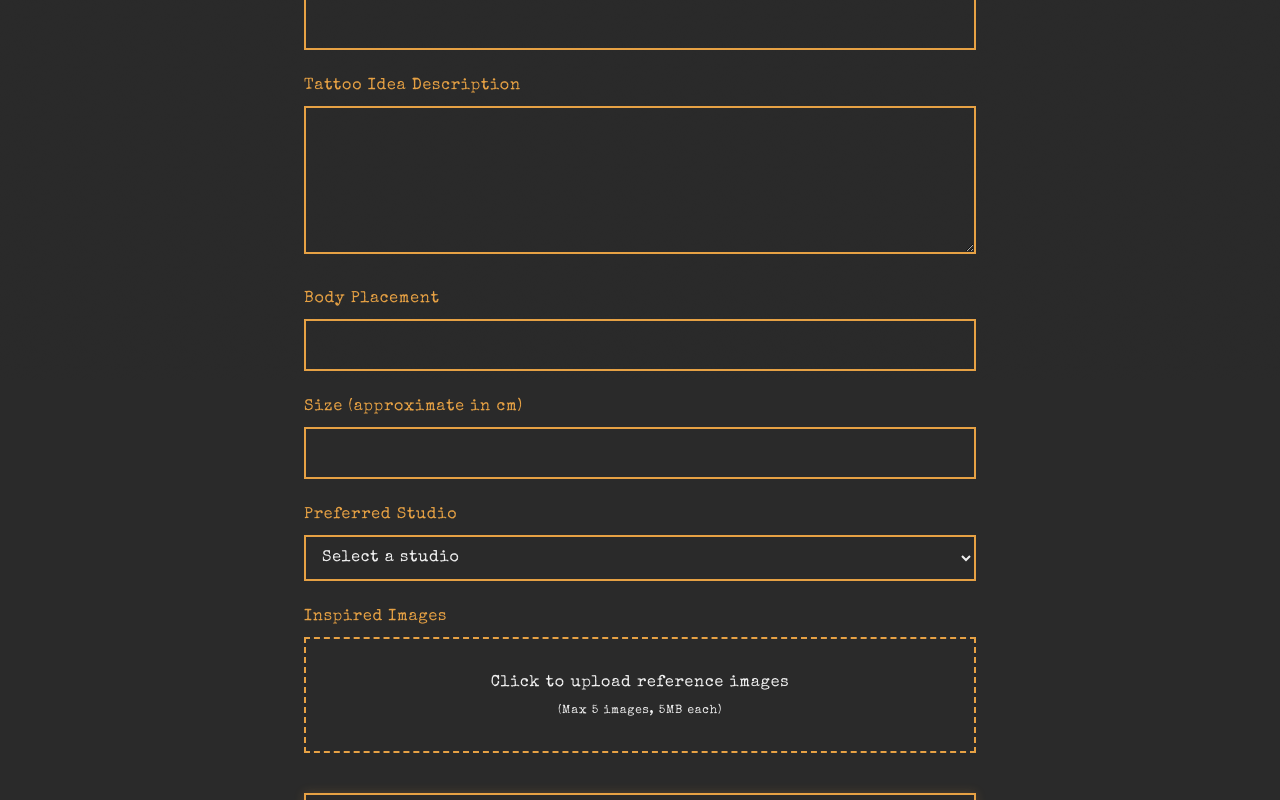
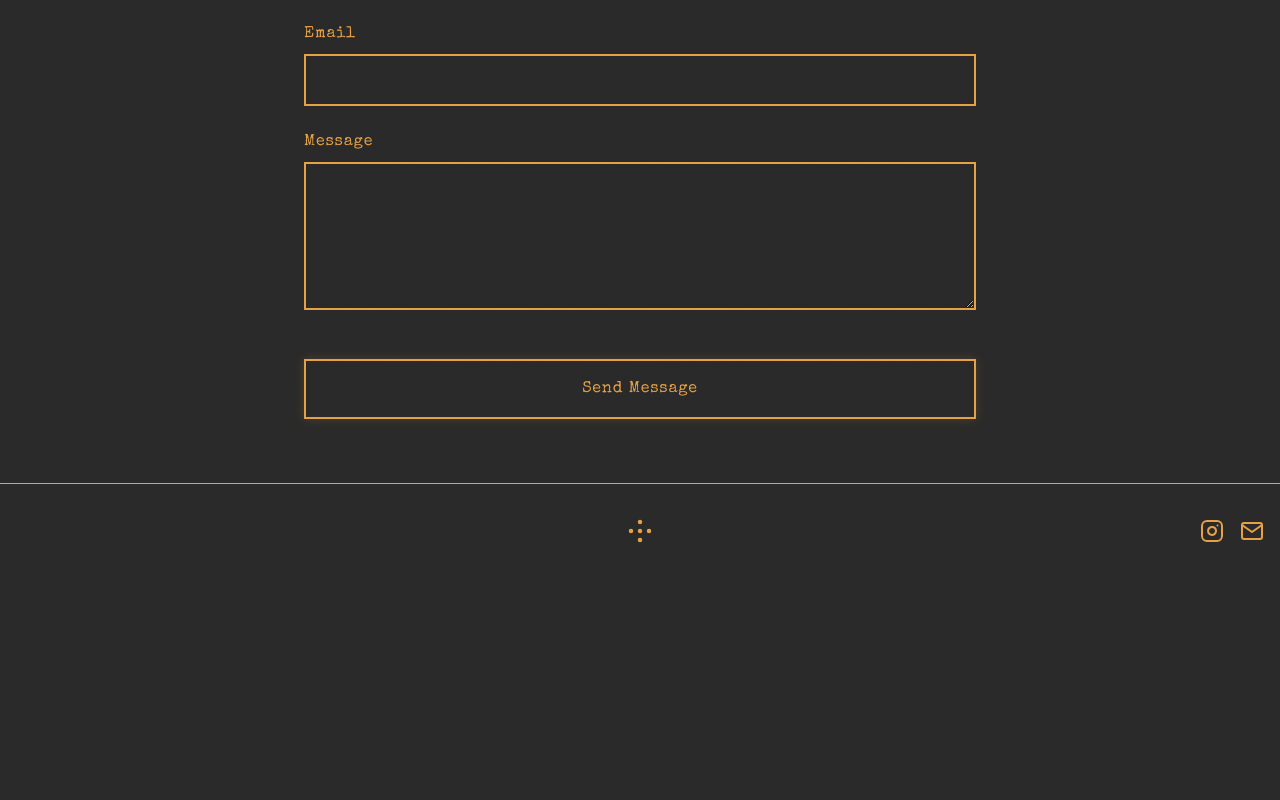
Before and after one commit to nils-emil/tatoo-site, a Next.js app: page /booking in a window 1280 px wide. Shown: the part 420-1220 px from the top of the page. After the commit the page ends 998 px from the top, so only its background shows below. Built offline with nearby package versions, Linux system fonts and the light colour scheme.

Commit message:
add example images

```diff
--- a/app/booking/page.tsx
+++ b/app/booking/page.tsx
@@ -12,10 +12,7 @@ export default function BookingPage() {
   const [formData, setFormData] = useState({
     name: '',
     email: '',
-    description: '',
-    placement: '',
-    size: '',
-    preferredStudio: '',
+    message: '',
   });
 
   const handleInputChange = (e: React.ChangeEvent<HTMLInputElement | HTMLTextAreaElement | HTMLSelectElement>) => {
@@ -29,7 +26,11 @@ export default function BookingPage() {
   const handleSubmit = (e: React.FormEvent) => {
     e.preventDefault();
     // In a real application, this would send the form data to a server
-    alert('Booking request submitted! We will contact you soon.');
+    if (bookingType === 'calendar') {
+      alert('Booking request submitted! We will contact you soon.');
+    } else {
+      alert('Message sent! We will get back to you shortly.');
+    }
   };
 
   return (
@@ -42,6 +43,11 @@ export default function BookingPage() {
         </div>
       )}
 
+      {/* Instagram Booking Option */}
+      <div className="max-w-2xl mx-auto mb-8 text-center">
+        <p className="text-light-gray">You can also always contact me on <a href="https://www.instagram.com/tarvokerves/" target="_blank" rel="noopener noreferrer" className="text-accent hover:underline">Instagram</a>.</p>
+      </div>
+
       {/* Booking Type Selection */}
       <div className="flex justify-center mb-8">
         <div className="inline-flex rounded-md shadow-sm" role="group">
@@ -50,14 +56,14 @@ export default function BookingPage() {
             className={`px-6 py-3 text-sm font-medium border border-accent rounded-l-lg ${bookingType === 'calendar' ? 'bg-accent text-dark-gray' : 'bg-transparent text-accent hover:bg-accent hover:bg-opacity-20'}`}
             onClick={() => setBookingType('calendar')}
           >
-            Calendar Booking
+            Booking
           </button>
           <button
             type="button"
             className={`px-6 py-3 text-sm font-medium border border-accent rounded-r-lg ${bookingType === 'form' ? 'bg-accent text-dark-gray' : 'bg-transparent text-accent hover:bg-accent hover:bg-opacity-20'}`}
             onClick={() => setBookingType('form')}
           >
-            Contact Form
+            General Contact
           </button>
         </div>
       </div>
@@ -158,7 +164,7 @@ export default function BookingPage() {
         </div>
       )}
 
-      {/* Contact Form */}
+      {/* General Contact Form */}
       {bookingType === 'form' && (
         <div className="max-w-2xl mx-auto">
           <form className="space-y-6" onSubmit={handleSubmit}>
@@ -189,11 +195,11 @@ export default function BookingPage() {
             </div>
 
             <div>
-              <label htmlFor="description" className="block mb-2 text-accent">Tattoo Idea Description</label>
+              <label htmlFor="message" className="block mb-2 text-accent">Message</label>
               <textarea
-                id="description"
-                name="description"
-                value={formData.description}
+                id="message"
+                name="message"
+                value={formData.message}
                 onChange={handleInputChange}
                 rows={5}
                 className="w-full p-3 bg-dark-gray border-2 border-accent focus:border-accent focus:ring-0 focus:outline-none"
@@ -201,63 +207,12 @@ export default function BookingPage() {
               ></textarea>
             </div>
 
-            <div>
-              <label htmlFor="placement" className="block mb-2 text-accent">Body Placement</label>
-              <input
-                type="text"
-                id="placement"
-                name="placement"
-                value={formData.placement}
-                onChange={handleInputChange}
-                className="w-full p-3 bg-dark-gray border-2 border-accent focus:border-accent focus:ring-0 focus:outline-none"
-                required
-              />
-            </div>
-
-            <div>
-              <label htmlFor="size" className="block mb-2 text-accent">Size (approximate in cm)</label>
-              <input
-                type="text"
-                id="size"
-                name="size"
-                value={formData.size}
-                onChange={handleInputChange}
-                className="w-full p-3 bg-dark-gray border-2 border-accent focus:border-accent focus:ring-0 focus:outline-none"
-                required
-              />
-            </div>
-
-            <div>
-              <label htmlFor="preferredStudio" className="block mb-2 text-accent">Preferred Studio</label>
-              <select
-                id="preferredStudio"
-                name="preferredStudio"
-                value={formData.preferredStudio}
-                onChange={handleInputChange}
-                className="w-full p-3 bg-dark-gray border-2 border-accent focus:border-accent focus:ring-0 focus:outline-none"
-                required
-              >
-                <option value="">Select a studio</option>
-                <option value="Basel">Basel</option>
-                <option value="Tallinn">Tallinn</option>
-                <option value="No Preference">No Preference</option>
-              </select>
-            </div>
-
-            <div>
-              <label className="block mb-2 text-accent">Inspired Images</label>
-              <div className="border-2 border-accent border-dashed p-8 text-center cursor-pointer hover:bg-accent hover:bg-opacity-10 transition-colors">
-                <p className="text-light-gray">Click to upload reference images</p>
-                <p className="text-xs text-light-gray mt-2">(Max 5 images, 5MB each)</p>
-              </div>
-            </div>
-
             <div className="pt-4">
               <button
                 type="submit"
                 className="w-full py-4 px-6 bg-transparent border-2 border-accent text-accent hover:bg-accent hover:text-dark-gray transition-colors shadow-[0_0_10px_rgba(230,161,68,0.2)] hover:shadow-[0_0_15px_rgba(230,161,68,0.5)]"
               >
-                Submit Booking Request
+                Send Message
               </button>
             </div>
           </form>
--- a/app/layout.tsx
+++ b/app/layout.tsx
@@ -11,7 +11,7 @@ const specialElite = Special_Elite({
 });
 
 export const metadata: Metadata = {
-  title: "Tattoo Artist | Basel & Tallinn",
+  title: "Tarvo Kerves | Basel & Tallinn",
   description: "Professional tattoo artist based in Basel and Tallinn. Specializing in dark, moody, nature-inspired designs.",
 };
 
--- a/app/store/page.tsx
+++ b/app/store/page.tsx
@@ -180,11 +180,6 @@ export default function StorePage() {
                     Purchase Gift Card
                   </button>
                 </div>
-
-                <div className="flex justify-center space-x-4 pt-4">
-                  <div className="text-light-gray text-sm">Payment Method:</div>
-                  <div className="text-accent">Stripe</div>
-                </div>
               </form>
             </div>
           </div>
```
